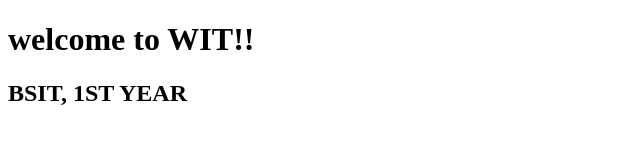
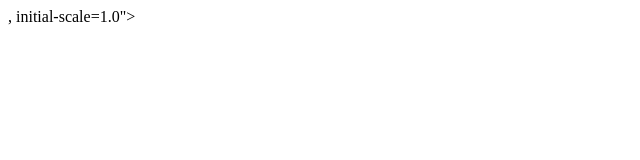
Before and after one commit to Joanabernz/bernardinoitpe1, a plain HTML site: page index.html in a window 1280 px wide. Shown: the whole page, without its empty margins (0-640 px from the left). Drawn offline with Linux system fonts and the light colour scheme.

Commit message:
Add files via upload

```diff
--- a/index.html
+++ b/index.html
@@ -2,11 +2,11 @@
 <html lang="en">
 <head>
     <meta charset="UTF-8">
-    <meta name="viewport" content="width=device-width, initial-scale=1.0">
+    <meta name="viewport" content="width=<script type="module" src="https://unpkg.com/@splinetool/viewer@1.9.82/build/spline-viewer.js"></script>
+    <spline-viewer url="https://prod.spline.design/V-gaRpeoeV7kgK4c/scene.splinecode"></spline-viewer>, initial-scale=1.0">
     <title>Document</title>
 </head>
 <body>
-    <h1> welcome to WIT!! </h1>
-    <h2> BSIT, 1ST YEAR </h2>
+
 </body>
 </html>
```
